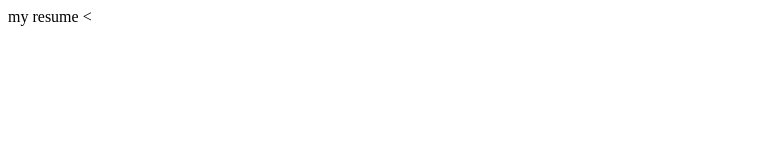
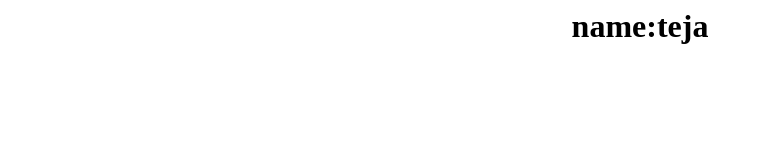
Before and after one commit to Tejasree-buggala/MY-RESUME, a plain HTML site: page index.html in a window 1280 px wide. Shown: the whole page, without its empty margins (0-763 px from the left). Drawn offline with Linux system fonts and the light colour scheme.

Commit message:
Update index.html

```diff
--- a/index.html
+++ b/index.html
@@ -1,4 +1,8 @@
 <html>
-  <head>my resume</head>
-  <
+  <head>
+  <title>MY RESUME</title>
+  </head>
+  <body>
+    <h1 align="center">name:teja</h1>
+  </body>
 </html>
```
